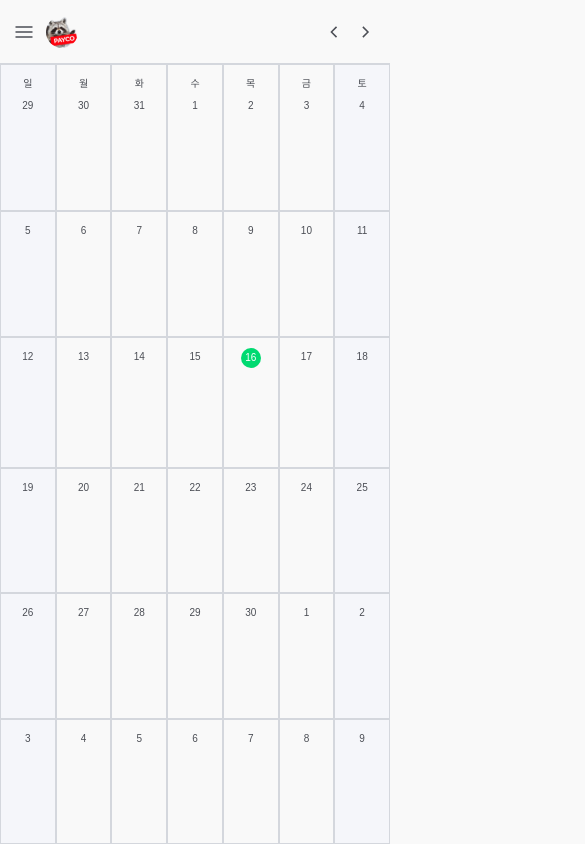
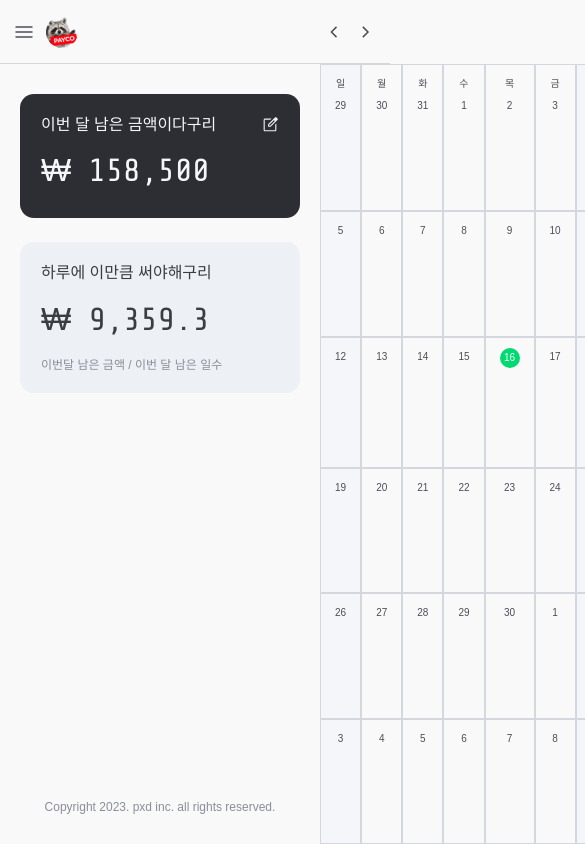
Before and after one commit to pxd-xe-group/raccoon-pay-front, a Next.js app: page / in a window 390 px wide. Shown: the top 844 px of the page, 585 px wide, since content can reach past the window. Built offline with nearby package versions, Linux system fonts and the light colour scheme; a web font is replaced by a local one.

Commit message:
feat: side nav 구현 mobile abosiute 추가 필요

```diff
--- a/src/components/layout/Header.tsx
+++ b/src/components/layout/Header.tsx
@@ -9,6 +9,10 @@ const Header = () => {
   const { setIsNavOpened } = useContext(NavContext);
   const { date, handleDate } = useContext(DateContext);
 
+  const handleToggleNav = () => {
+    setIsNavOpened((prev) => !prev);
+  };
+
   return (
     <HeaderWrap>
       <MenuLogoWrap>
@@ -18,7 +22,7 @@ const Header = () => {
           width={24}
           height={24}
           style={{ cursor: 'pointer' }}
-          onClick={() => setIsNavOpened((prev) => !prev)}
+          onClick={handleToggleNav}
         />
         <LogoImages alt="logo icon" src="/img/header_payco.svg" width={50} height={50} priority />
       </MenuLogoWrap>
--- /dev/null
+++ b/src/components/sidenav/SideNav.tsx
@@ -0,0 +1,61 @@
+import styled from 'styled-components';
+import Images from '@/src/utils/images';
+import { PriceChip } from '@/src/components/chip';
+
+const SideNav = () => (
+  <Nav>
+    <Contents>
+      <PriceChip
+        title="이번 달 남은 금액이다구리"
+        price={158500}
+        color="dark"
+        withLogo={
+          <Images
+            alt="menu icon"
+            src="/icon/edit_light.svg"
+            width={18}
+            height={18}
+            style={{ cursor: 'pointer' }}
+            onClick={() => console.log('수정 기능')}
+          />
+        }
+      />
+      <PriceChip
+        title="하루에 이만큼 써야해구리"
+        price={9359.356}
+        desc="이번달 남은 금액 / 이번 달 남은 일수"
+        color="light"
+      />
+    </Contents>
+    <CopyLight>{`Copyright ${new Date().getFullYear()}. pxd inc. all rights reserved.`}</CopyLight>
+  </Nav>
+);
+
+export default SideNav;
+
+const Nav = styled.nav`
+  display: flex;
+  flex-direction: column;
+  align-items: center;
+  justify-content: space-between;
+  width: '320px';
+  height: calc(100vh - 64px);
+  /* transition: width 0.3s ease-out; */
+  padding: 30px 20px;
+  flex-shrink: 0;
+`;
+
+/* width: ${({ isOpened }) => (isOpened ? '320px' : 0)}; */
+
+const Contents = styled.div`
+  display: flex;
+  flex-direction: column;
+  align-items: center;
+  gap: 24px;
+`;
+
+const CopyLight = styled.p`
+  color: ${({ theme }) => theme.gray.gray50};
+
+  ${({ theme }) => theme.textSize.S12W400}
+`;
--- /dev/null
+++ b/src/components/sidenav/index.ts
@@ -0,0 +1 @@
+export { default as SideNav } from './SideNav';
--- a/src/pages/Home.tsx
+++ b/src/pages/Home.tsx
@@ -1,12 +1,17 @@
 'use client';
 
+import { useContext, useState } from 'react';
+import styled from 'styled-components';
 import { Calendar } from '@/src/components/calendar';
-import styled from 'styled-components';
-
+import { NavContext } from '@/src/context/NavContext';
+import { SideNav } from '@/src/components/sidenav';
 // TODO: 컴파운드 컴포넌트 패턴 적용필요
 const Home = () => {
+  const { isNavOpened } = useContext(NavContext);
+
   return (
     <Main>
+      {isNavOpened && <SideNav />}
       <Calendar />
     </Main>
   );
--- /dev/null
+++ b/src/utils/formaters.ts
@@ -0,0 +1,6 @@
+export const formatNumber = (number: number): string => {
+  const [integerPart, decimalPart = ''] = number.toString().split('.');
+  const formattedIntegerPart = integerPart.replace(/\B(?=(\d{3})+(?!\d))/g, ',');
+
+  return formattedIntegerPart + (decimalPart ? `.${decimalPart[0]}` : '');
+};
```
